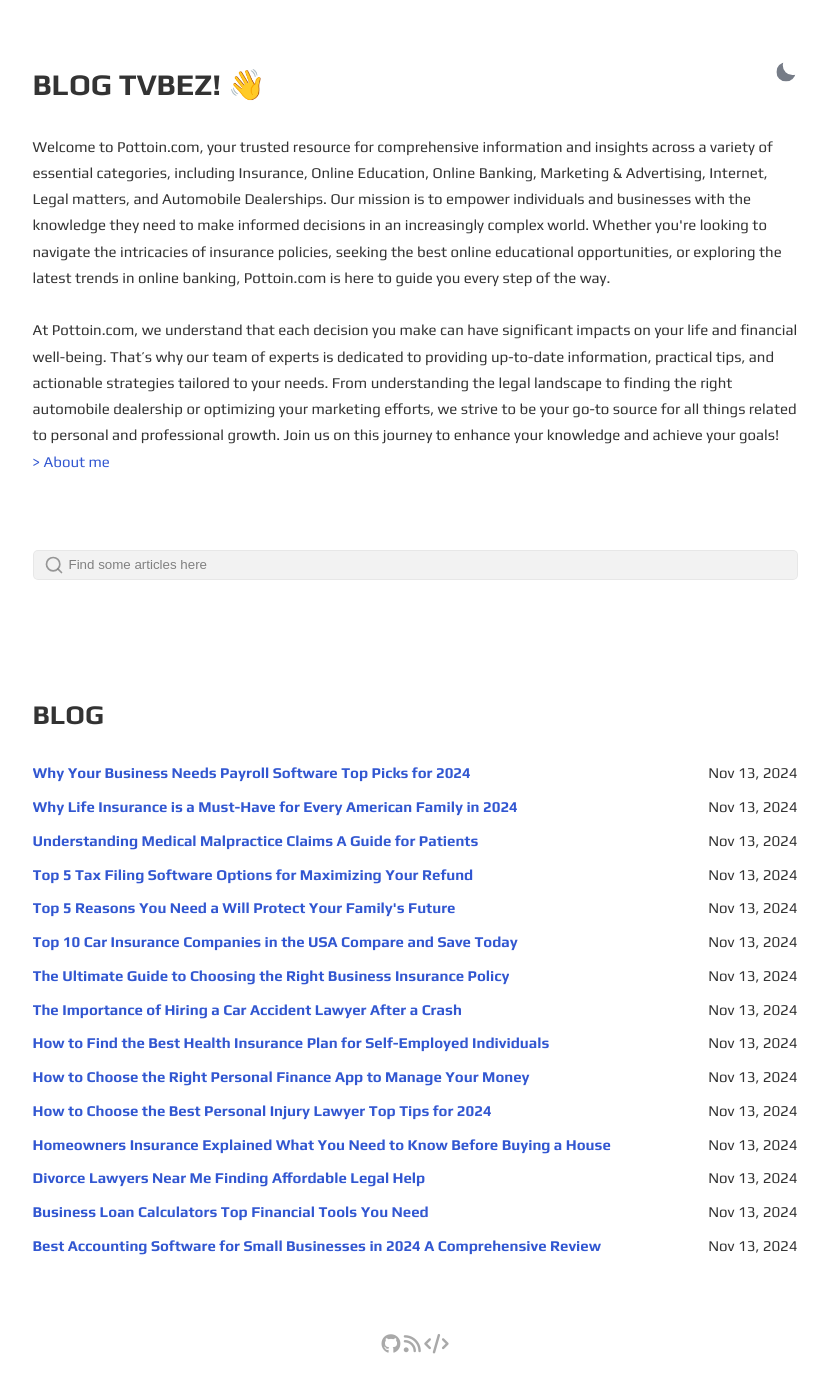
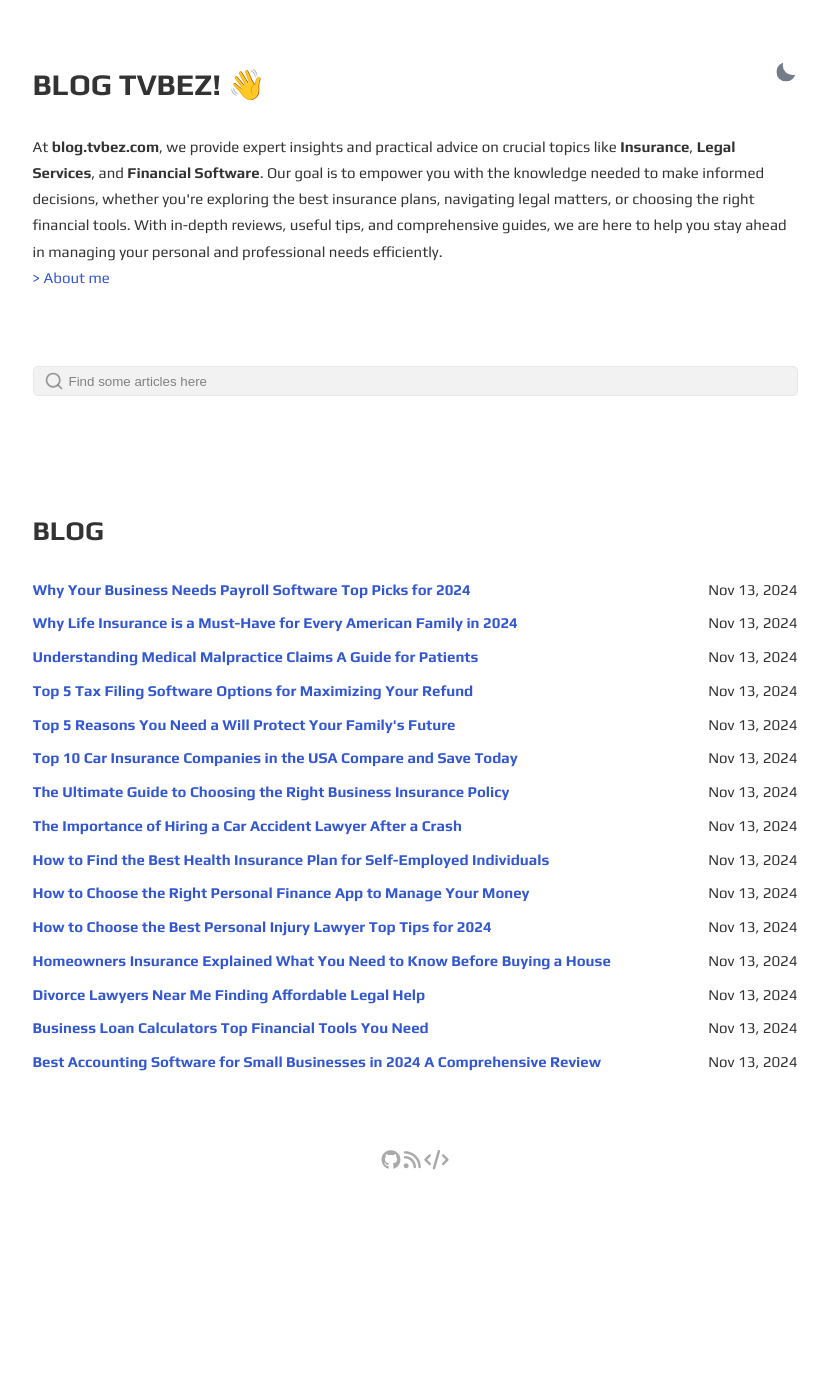
Before and after one commit to zokiweb/zokiweb.github.io, a Jekyll site: the page built from index.html, in a window 1280 px wide. Shown: the whole page, without its empty margins (225-1054 px from the left). Built offline with Jekyll 4.4.1, drawn with Linux system fonts in a browser that asks for light colours; after the commit the page ends 1190 px from its top, so only the background shows below that.

Commit message:
Update index.html

```diff
--- a/index.html
+++ b/index.html
@@ -9,10 +9,7 @@
         </button>
     </div>
     <div class="bio">
-Welcome to Pottoin.com, your trusted resource for comprehensive information and insights across a variety of essential categories, including Insurance, Online Education, Online Banking, Marketing & Advertising, Internet, Legal matters, and Automobile Dealerships. Our mission is to empower individuals and businesses with the knowledge they need to make informed decisions in an increasingly complex world. Whether you're looking to navigate the intricacies of insurance policies, seeking the best online educational opportunities, or exploring the latest trends in online banking, Pottoin.com is here to guide you every step of the way.
-<br> <br>
-At Pottoin.com, we understand that each decision you make can have significant impacts on your life and financial well-being. That’s why our team of experts is dedicated to providing up-to-date information, practical tips, and actionable strategies tailored to your needs. From understanding the legal landscape to finding the right automobile dealership or optimizing your marketing efforts, we strive to be your go-to source for all things related to personal and professional growth. Join us on this journey to enhance your knowledge and achieve your goals!
-        <p>
+<p>At <strong>blog.tvbez.com</strong>, we provide expert insights and practical advice on crucial topics like <strong>Insurance</strong>, <strong>Legal Services</strong>, and <strong>Financial Software</strong>. Our goal is to empower you with the knowledge needed to make informed decisions, whether you're exploring the best insurance plans, navigating legal matters, or choosing the right financial tools. With in-depth reviews, useful tips, and comprehensive guides, we are here to help you stay ahead in managing your personal and professional needs efficiently.</p>
 	    <a href="{{ site.url }}{{ site.baseurl }}/about/">> About me</a>
         </p>
     </div>
```
